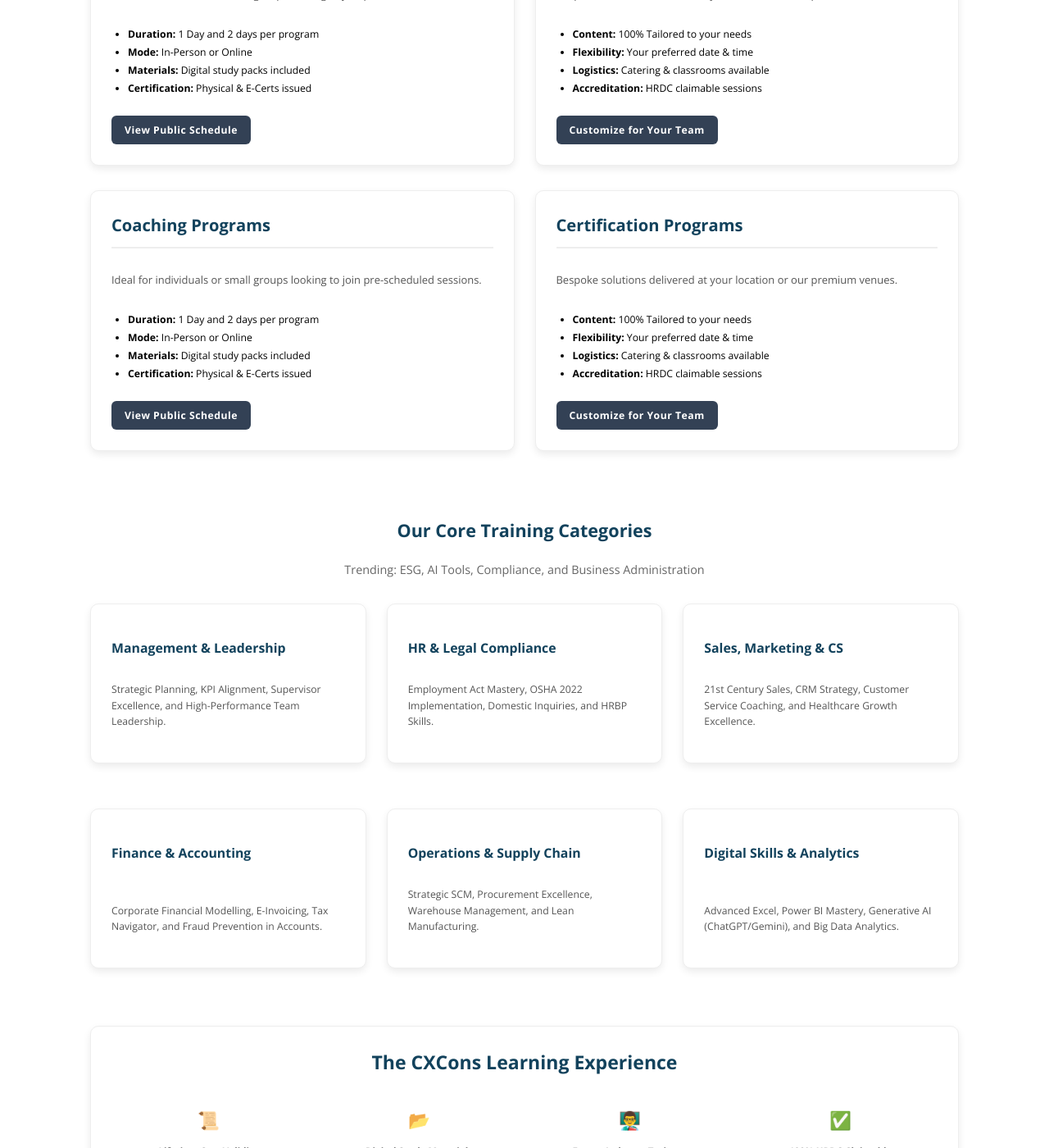
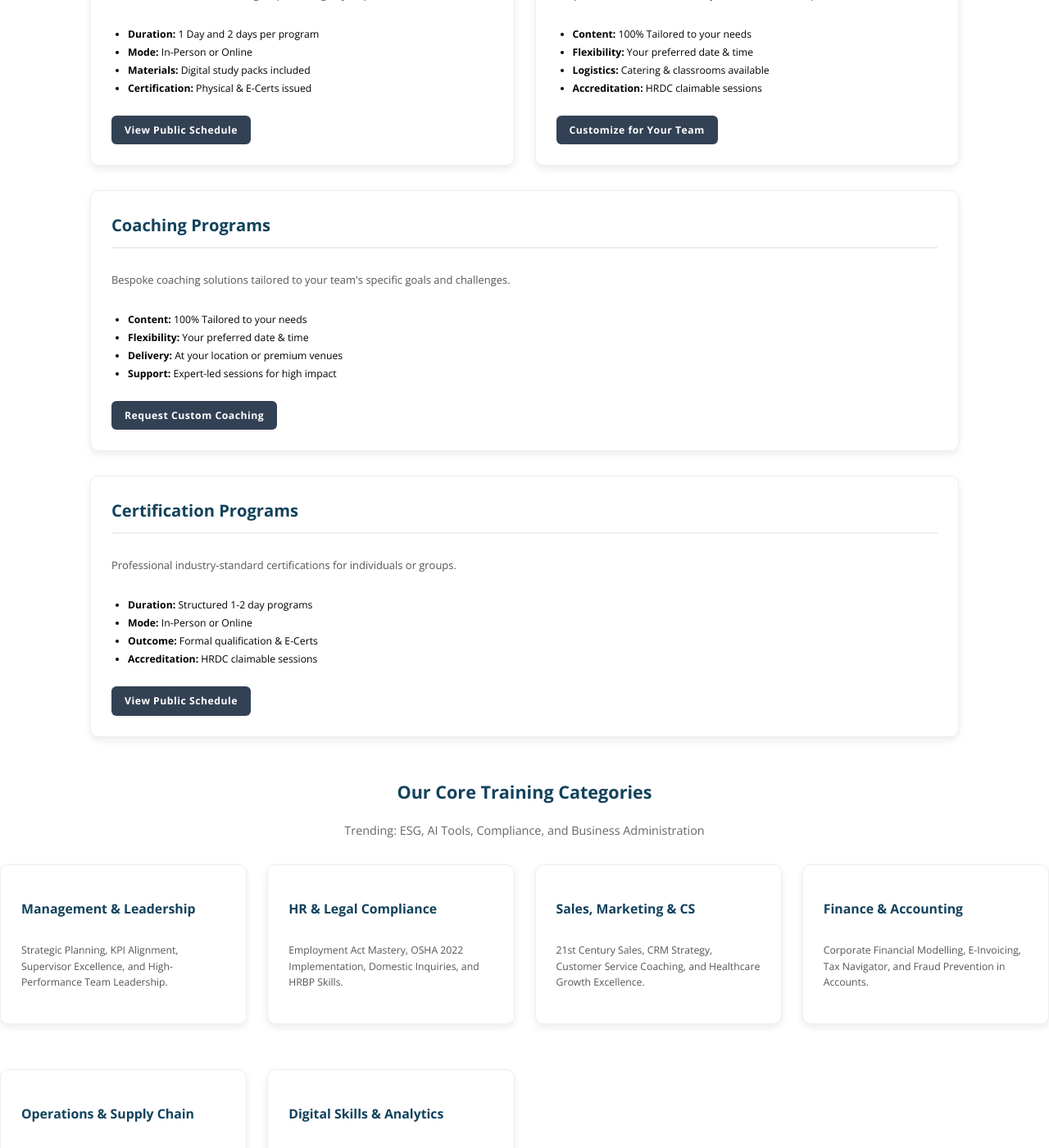
Before and after one commit to kiaarjen27/cxcons, a Jekyll site: the page built from programs/index.html, in a window 1280 px wide and 1400 px high, scrolled down 639 px. Shown: the whole window at 82% size. Built offline with Jekyll 4.4.1, drawn with Linux system fonts in a browser that asks for light colours.

Commit message:
Update index.html

```diff
--- a/programs/index.html
+++ b/programs/index.html
@@ -43,31 +43,29 @@ description: Your Future Starts Here. Design and organize internal training for
     </div>
 
 <!-- Coaching Programs -->
-        <div class="grid">
 <div class="card" style="text-align: left;">
   <h2 style="color: #12425c; font-size: 1.4em; border-bottom: 2px solid #eee; padding-bottom: 10px;">Coaching Programs</h2>
-        <p style="font-size: 0.9em; color: #555;">Ideal for individuals or small groups looking to join pre-scheduled sessions.</p>
+  <p style="font-size: 0.9em; color: #555;">Bespoke coaching solutions tailored to your team's specific goals and challenges.</p>
   <ul style="padding-left: 20px; font-size: 0.85em; line-height: 1.8;">
-          <li><strong>Duration:</strong> 1 Day and 2 days per program</li>
-          <li><strong>Mode:</strong> In-Person or Online</li>
-          <li><strong>Materials:</strong> Digital study packs included</li>
-          <li><strong>Certification:</strong> Physical & E-Certs issued</li>
+    <li><strong>Content:</strong> 100% Tailored to your needs</li>
+    <li><strong>Flexibility:</strong> Your preferred date & time</li>
+    <li><strong>Delivery:</strong> At your location or premium venues</li>
+    <li><strong>Support:</strong> Expert-led sessions for high impact</li>
   </ul>
-        <a href="https://www.cxcons.com/contact" class="subscribe-btn" style="background:#334155; margin-top:10px; width:100%;">View Public Schedule</a>
+  <a href="https://www.cxcons.com/request-custom-programs" class="subscribe-btn" style="background:#334155; margin-top:10px; width:100%; text-decoration:none; display:block; text-align:center;">Request Custom Coaching</a>
 </div>
-
 
 <!-- Certification Programs -->
 <div class="card" style="text-align: left;">
   <h2 style="color: #12425c; font-size: 1.4em; border-bottom: 2px solid #eee; padding-bottom: 10px;">Certification Programs</h2>
-        <p style="font-size: 0.9em; color: #555;">Bespoke solutions delivered at your location or our premium venues.</p>
+  <p style="font-size: 0.9em; color: #555;">Professional industry-standard certifications for individuals or groups.</p>
   <ul style="padding-left: 20px; font-size: 0.85em; line-height: 1.8;">
-          <li><strong>Content:</strong> 100% Tailored to your needs</li>
-          <li><strong>Flexibility:</strong> Your preferred date & time</li>
-          <li><strong>Logistics:</strong> Catering & classrooms available</li>
+    <li><strong>Duration:</strong> Structured 1-2 day programs</li>
+    <li><strong>Mode:</strong> In-Person or Online</li>
+    <li><strong>Outcome:</strong> Formal qualification & E-Certs</li>
     <li><strong>Accreditation:</strong> HRDC claimable sessions</li>
   </ul>
-        <a href="https://www.cxcons.com/request-custom-programs" class="subscribe-btn" style="background:#334155; margin-top:10px; width:100%;">Customize for Your Team</a>
+  <a href="https://www.cxcons.com/contact" class="subscribe-btn" style="background:#334155; margin-top:10px; width:100%; text-decoration:none; display:block; text-align:center;">View Public Schedule</a>
 </div>
     </div>
 
```
Lines whose indentation alone changed are shown as unchanged.
